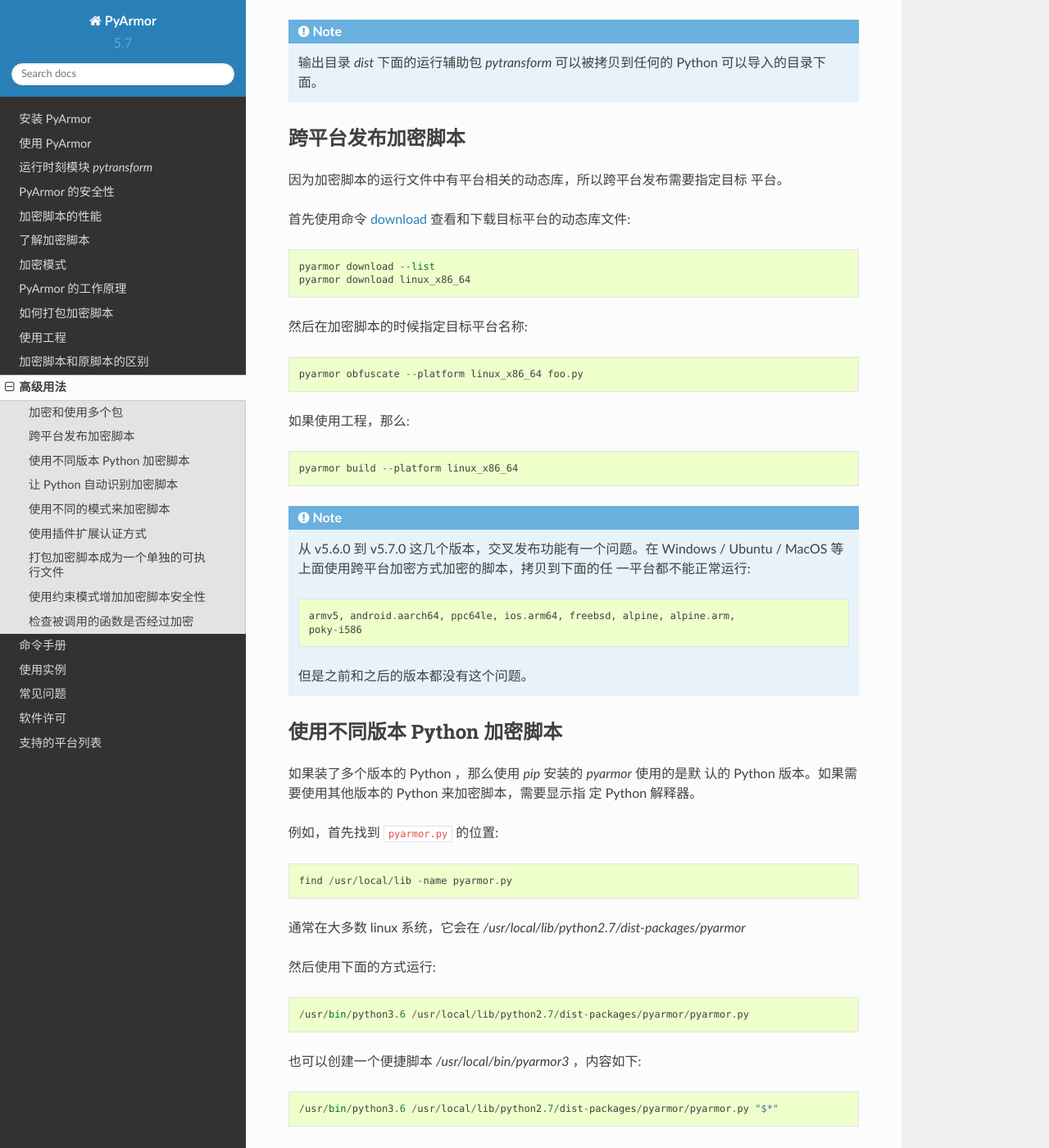
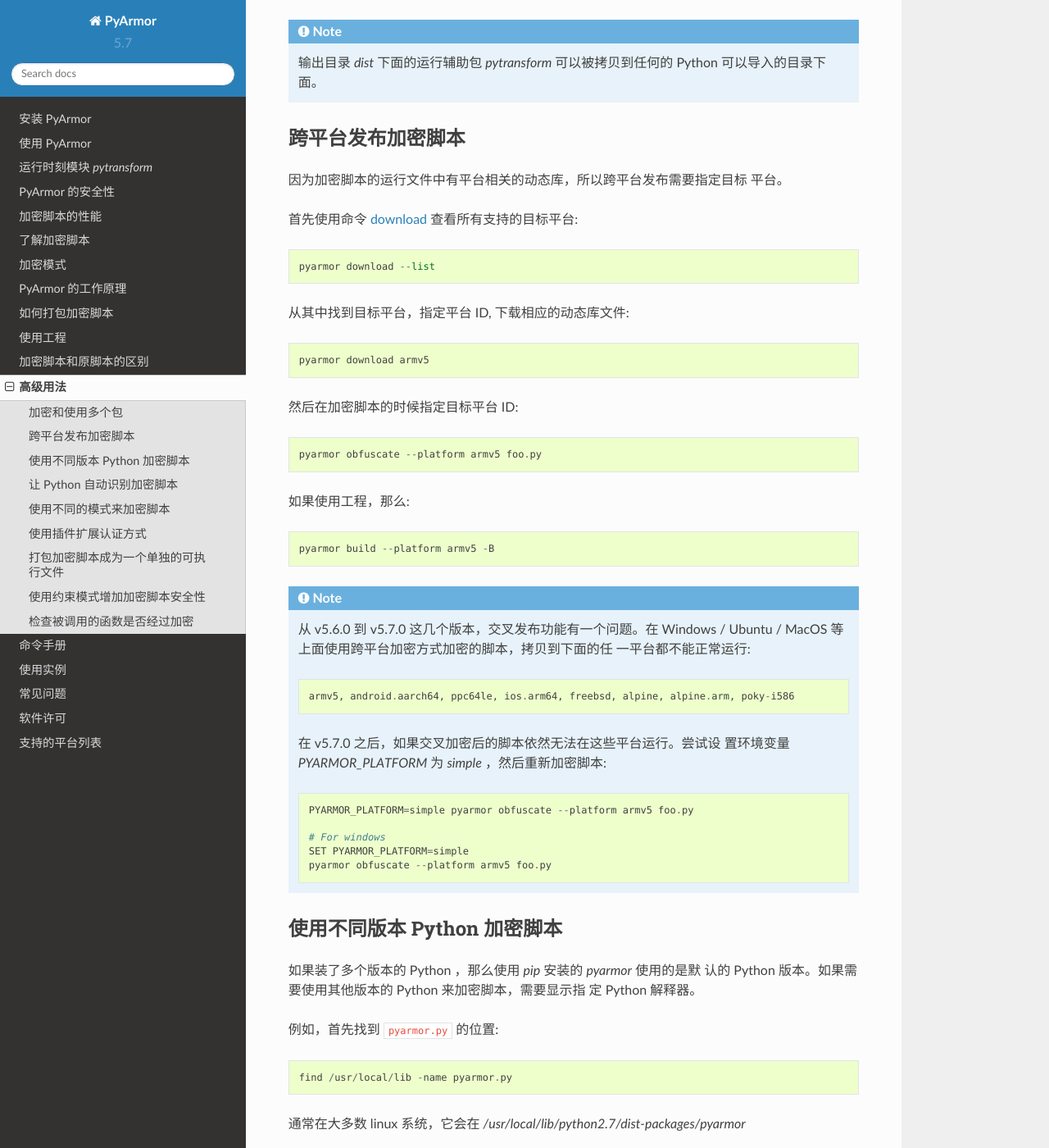
Before and after one commit to dashingsoft/pyarmor-docs-zh, a Sphinx documentation site: the page built from docs/advanced.rst, in a window 1280 px wide and 1400 px high, scrolled down 936 px. Shown: the whole window at 82% size. Built offline with Sphinx 7.4.7 and the Read the Docs theme 2.0.0, drawn with Linux system fonts in a browser that asks for light colours.

Commit message:
Refine cross platform document

```diff
--- a/docs/advanced.rst
+++ b/docs/advanced.rst
@@ -49,18 +49,21 @@
 因为加密脚本的运行文件中有平台相关的动态库，所以跨平台发布需要指定目标
 平台。
 
-首先使用命令 :ref:`download` 查看和下载目标平台的动态库文件::
+首先使用命令 :ref:`download` 查看所有支持的目标平台::
 
     pyarmor download --list
-    pyarmor download linux_x86_64
 
-然后在加密脚本的时候指定目标平台名称::
+从其中找到目标平台，指定平台 ID, 下载相应的动态库文件::
 
-    pyarmor obfuscate --platform linux_x86_64 foo.py
+    pyarmor download armv5
+
+然后在加密脚本的时候指定目标平台 ID::
+
+    pyarmor obfuscate --platform armv5 foo.py
 
 如果使用工程，那么::
 
-    pyarmor build --platform linux_x86_64
+    pyarmor build --platform armv5 -B
 
 .. note::
 
@@ -68,10 +71,16 @@
    / Ubuntu / MacOS 等上面使用跨平台加密方式加密的脚本，拷贝到下面的任
    一平台都不能正常运行::
 
-       armv5, android.aarch64, ppc64le, ios.arm64, freebsd, alpine, alpine.arm,
-       poky-i586
+       armv5, android.aarch64, ppc64le, ios.arm64, freebsd, alpine, alpine.arm, poky-i586
 
-   但是之前和之后的版本都没有这个问题。
+   在 v5.7.0 之后，如果交叉加密后的脚本依然无法在这些平台运行。尝试设
+   置环境变量 `PYARMOR_PLATFORM` 为 `simple` ，然后重新加密脚本::
+
+       PYARMOR_PLATFORM=simple pyarmor obfuscate --platform armv5 foo.py
+
+       # For windows
+       SET PYARMOR_PLATFORM=simple
+       pyarmor obfuscate --platform armv5 foo.py
 
 
 使用不同版本 Python 加密脚本
```
